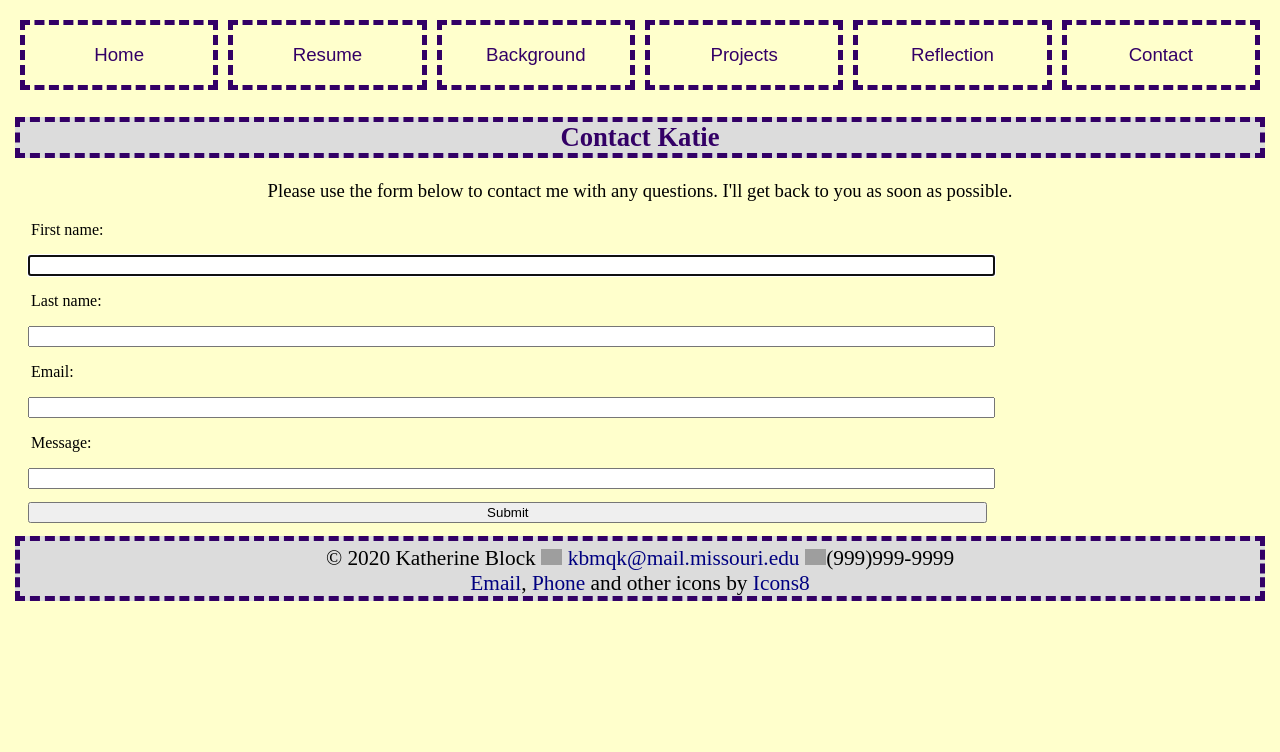
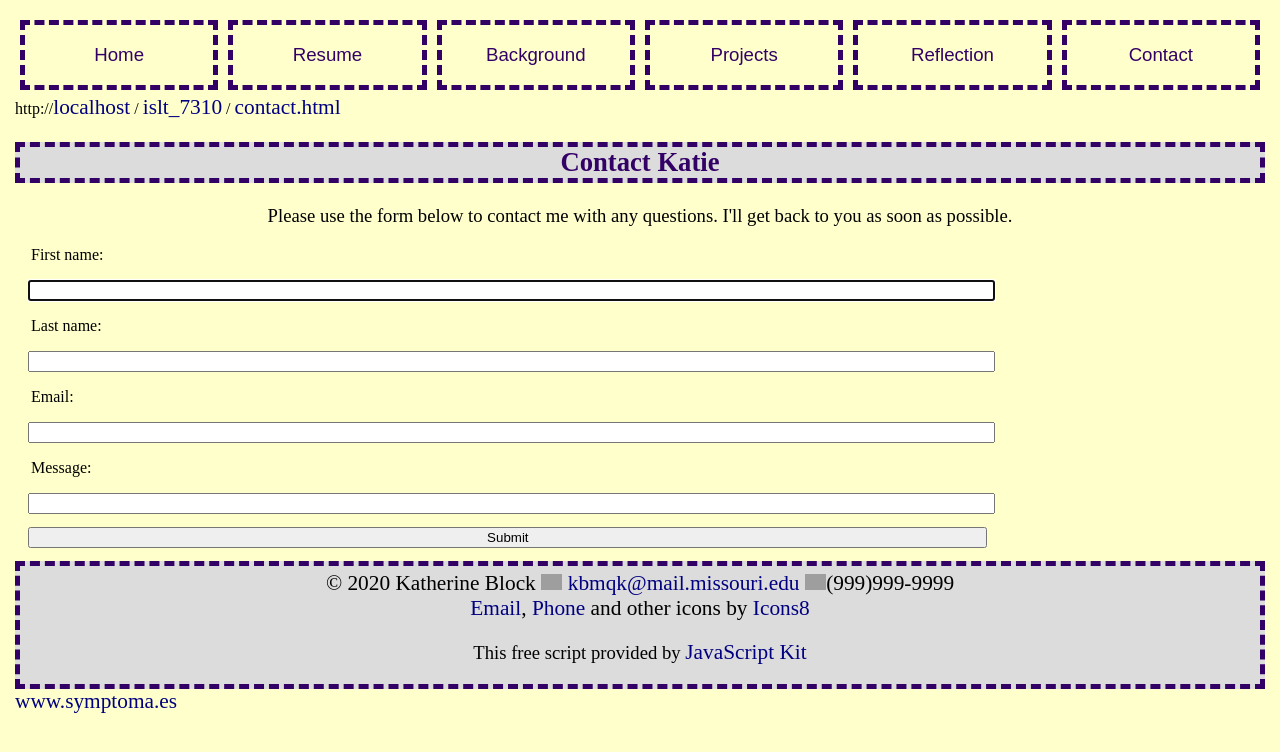
Before and after one commit to katherineblock/katherineblock.github.io, a plain HTML site: page islt_7310/contact.html in a window 1280 px wide. Drawn offline with Linux system fonts and the light colour scheme; grey boxes are pictures that could not be loaded.

Commit message:
Add files via upload

```diff
--- a/islt_7310/Background.html
+++ b/islt_7310/Background.html
@@ -29,6 +29,7 @@ Tested:  May 10, 2020; Passed on Chrome and Firefox browsers.
 
                <link rel="stylesheet" href="style.css">
                 <link rel="stylesheet" href="nav.css">
+                <link rel="shortcut icon" type="image/png" sizes="16x16" href="favicon_io/favicon-16x16.png">
                 <meta name="viewport" content="width=device-width, initial-scale=1">
 
     <style>
@@ -130,5 +131,7 @@ Tested:  May 10, 2020; Passed on Chrome and Firefox browsers.
             <a target="_blank" href="https://icons8.com/icons/set/email">Email</a>, <a target="_blank" href="https://icons8.com/icons/set/phone">Phone</a> and other icons by <a target="_blank" href="https://icons8.com">Icons8</a>
             </section>
         </footer>
+         <a href='https://www.symptoma.es/'>www.symptoma.es</a> <script type='text/javascript' src='https://www.freevisitorcounters.com/auth.php?id=7f35f938443355018081dc7f3dd14eadb3f6da57'></script>
+<script type="text/javascript" src="https://www.freevisitorcounters.com/en/home/counter/687678/t/5"></script>
 </body>
 </html>
--- a/islt_7310/contact.html
+++ b/islt_7310/contact.html
@@ -20,9 +20,10 @@
     -->
 
             <meta charset="utf-8">
-            <title>Portfolio Website</title>
+            <title>Contact</title>
             <link rel="stylesheet" href="style.css">
             <link rel="stylesheet" href="nav.css">
+            <link rel="shortcut icon" type="image/png" sizes="16x16" href="favicon_io/favicon-16x16.png">
             <meta name="viewport" content="width=device-width, initial-scale=1">
 
 </head>
@@ -48,6 +49,27 @@
             </ul>
 
         </nav>
+
+        <script LANGUAGE="JavaScript">
+<!--
+
+//Bread crumb script - Kevin Lynn Brown
+//Duplicate directory names bug fix by JavaScriptKit.com
+//Visit JavaScript Kit (http://javascriptkit.com) for script
+
+var path = "";
+var href = document.location.href;
+var s = href.split("/");
+for (var i=2;i<(s.length-1);i++) {
+path+="<A HREF=\""+href.substring(0,href.indexOf("/"+s[i])+s[i].length+1)+"/\">"+s[i]+"</A> / ";
+}
+i=s.length-1;
+path+="<A HREF=\""+href.substring(0,href.indexOf(s[i])+s[i].length)+"\">"+s[i]+"</A>";
+var url = window.location.protocol + "//" + path;
+document.writeln(url);
+//-->
+</script>
+
 
 
     <main>
@@ -82,9 +104,12 @@
             <img alt="phoneicon" src="https://img.icons8.com/wired/64/000000/phone.png"/>(999)999-9999
             <section>
             <a target="_blank" href="https://icons8.com/icons/set/email">Email</a>, <a target="_blank" href="https://icons8.com/icons/set/phone">Phone</a> and other icons by <a target="_blank" href="https://icons8.com">Icons8</a>
+            <p align="left">This free script provided by <a href="http://javascriptkit.com">JavaScript Kit</a></p>
             </section>
+
         </footer>
-
+         <a href='https://www.symptoma.es/'>www.symptoma.es</a> <script type='text/javascript' src='https://www.freevisitorcounters.com/auth.php?id=7f35f938443355018081dc7f3dd14eadb3f6da57'></script>
+<script type="text/javascript" src="https://www.freevisitorcounters.com/en/home/counter/687678/t/5"></script>
 </body>
 
 </html>
```
Also changed, not shown: islt_7310/index.html (+6 -2 lines), islt_7310/projects.html (+5 -1 lines), islt_7310/reflection.html (+3 -0 lines), islt_7310/resume.html (+2 -0 lines).
